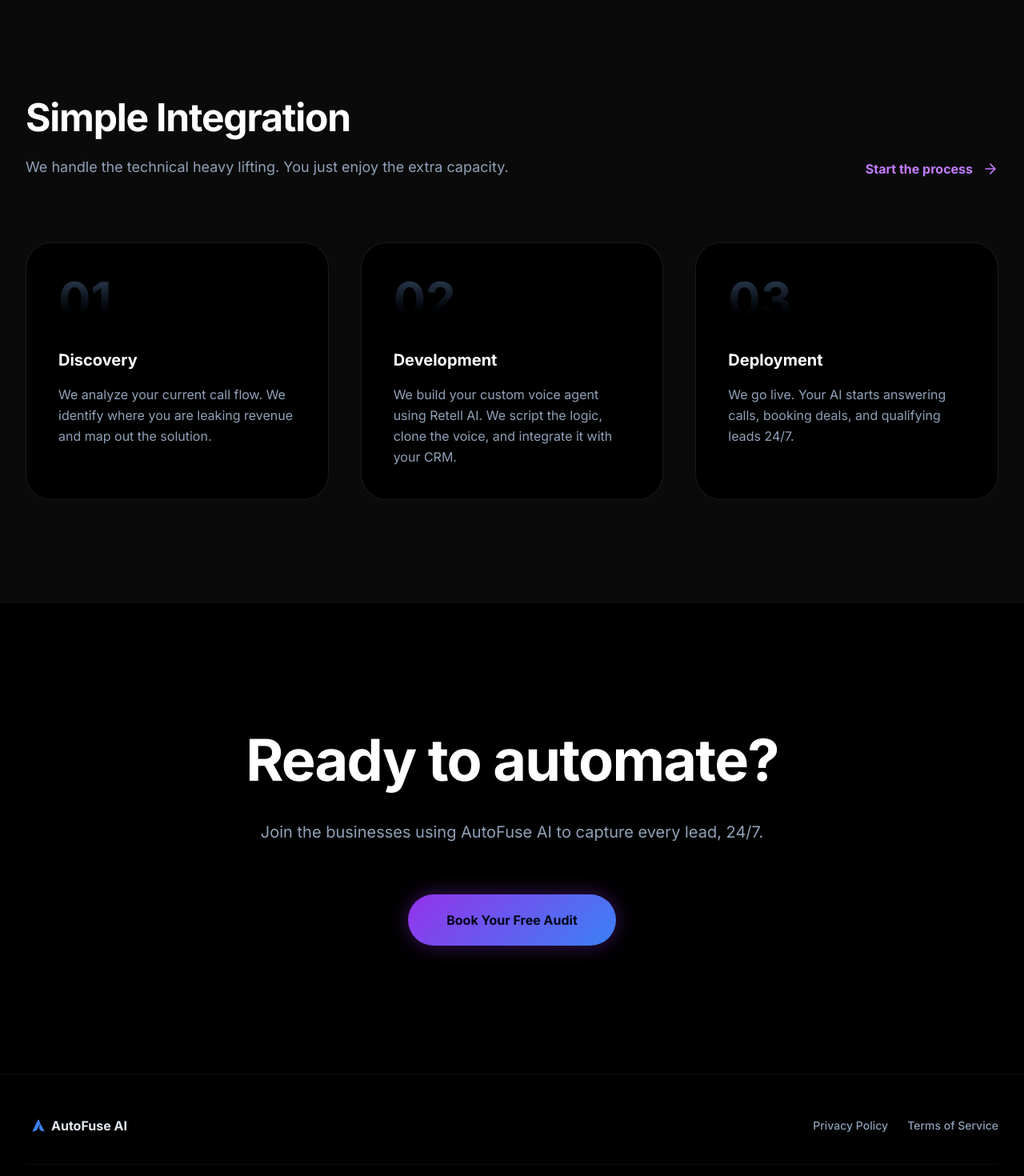
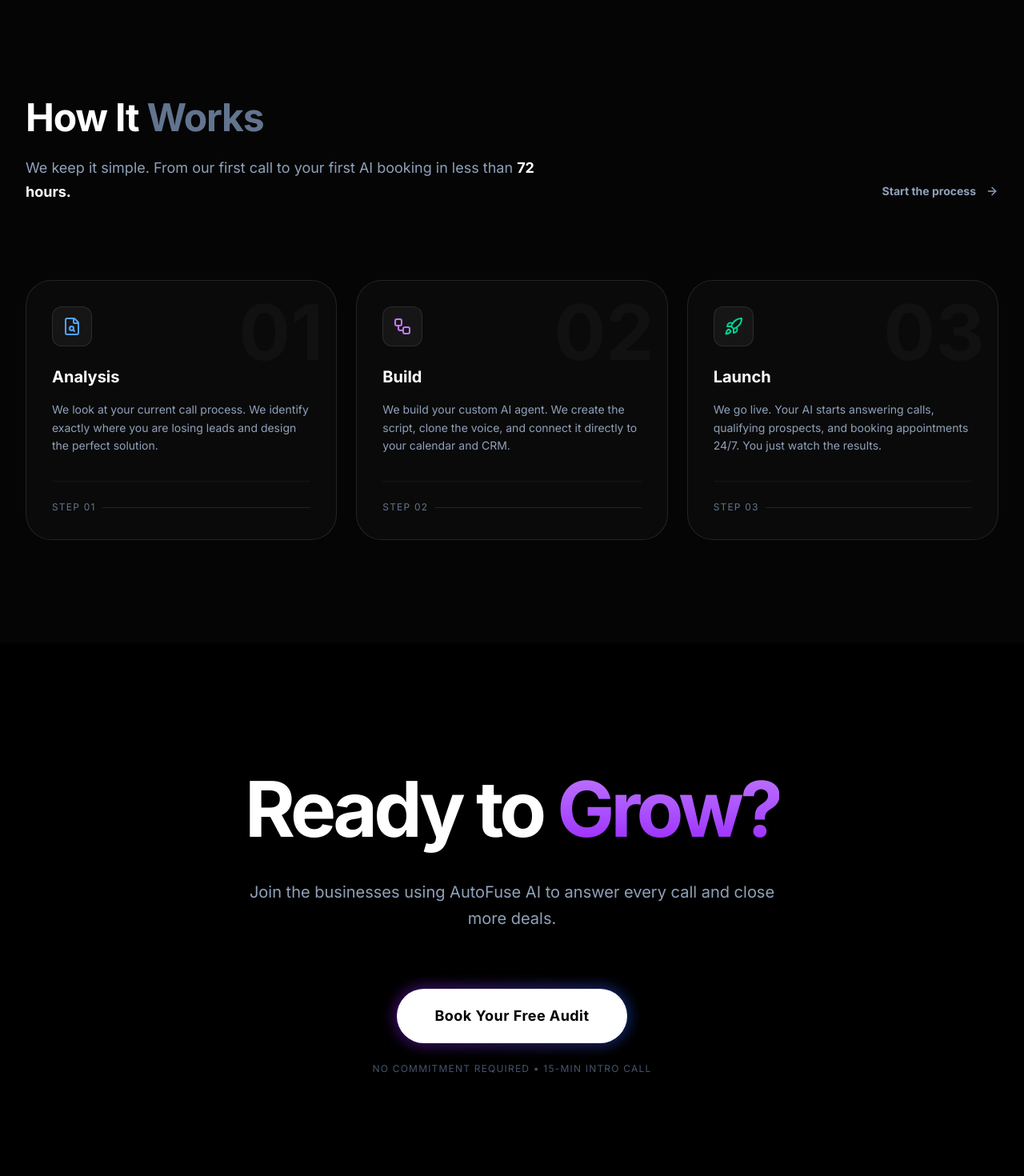
Before and after one commit to tahaissaoui-maker/autofuse-ai, a Next.js app: page / in a window 1280 px wide. Shown: the part 6860-8330 px from the top of the page at 80% size. Built offline with nearby package versions, Linux system fonts and the light colour scheme.

Commit message:
Update page.tsx

```diff
--- a/app/page.tsx
+++ b/app/page.tsx
@@ -13,6 +13,9 @@ import {
   ArrowRight,
   ArrowUpRight,
   TrendingUp,
+  FileSearch, // New
+  Workflow,   // New
+  Rocket,
   User,
   Users,     // New
   Clock,     // New
@@ -349,7 +352,7 @@ const MissedMoneySection: React.FC = () => {
   const annualRevenueLost = monthlyRevenueLost * 12;
 
   return (
-    <section id="calculator" className="relative py-24 md:py-32 bg-[#050505]">
+    <section id="calculator" className="relative py-12 md:py-32 bg-[#050505]">
       {/* Background Glow for danger vibe */}
       <div className="absolute top-1/2 left-1/2 -translate-x-1/2 -translate-y-1/2 w-[600px] h-[600px] bg-red-900/10 blur-[120px] rounded-full pointer-events-none" />
 
@@ -1148,58 +1151,81 @@ const ProcessSection: React.FC = () => {
   const steps = [
     {
       num: "01",
-      title: "Discovery",
-      desc: "We analyze your current call flow. We identify where you are leaking revenue and map out the solution.",
+      icon: <FileSearch className="w-6 h-6 text-blue-400" />,
+      title: "Analysis",
+      desc: "We look at your current call process. We identify exactly where you are losing leads and design the perfect solution.",
+      border: "hover:border-blue-500/50",
+      glow: "group-hover:shadow-blue-900/20"
     },
     {
       num: "02",
-      title: "Development",
-      desc: "We build your custom voice agent using Retell AI. We script the logic, clone the voice, and integrate it with your CRM.",
+      icon: <Workflow className="w-6 h-6 text-purple-400" />,
+      title: "Build",
+      desc: "We build your custom AI agent. We create the script, clone the voice, and connect it directly to your calendar and CRM.",
+      border: "hover:border-purple-500/50",
+      glow: "group-hover:shadow-purple-900/20"
     },
     {
       num: "03",
-      title: "Deployment",
-      desc: "We go live. Your AI starts answering calls, booking deals, and qualifying leads 24/7.",
+      icon: <Rocket className="w-6 h-6 text-emerald-400" />,
+      title: "Launch",
+      desc: "We go live. Your AI starts answering calls, qualifying prospects, and booking appointments 24/7. You just watch the results.",
+      border: "hover:border-emerald-500/50",
+      glow: "group-hover:shadow-emerald-900/20"
     },
   ];
 
   const calUrl = "https://cal.com/taha-issaoui-g9ve4z/discovery";
 
   return (
-    <section id="process" className="relative bg-[#0a0a0a] py-12 md:py-32">
-      <div className="mx-auto w-full max-w-[1400px] px-4 sm:px-6 lg:px-8">
+    <section id="process" className="relative bg-[#050505] py-24 md:py-32 overflow-hidden">
+      <div className="mx-auto w-full max-w-[1400px] px-4 sm:px-6 lg:px-8 relative z-10">
+
         <Reveal>
-            <div className="flex flex-col md:flex-row md:items-end justify-between mb-12 md:mb-20 gap-6 md:gap-8">
+          <div className="flex flex-col md:flex-row md:items-end justify-between mb-16 md:mb-24 gap-8">
             <div className="max-w-2xl">
-                    <h2 className="text-3xl md:text-5xl font-bold tracking-tight text-white mb-4 md:mb-6">
-                        Simple Integration
+              <h2 className="text-4xl md:text-5xl font-bold tracking-tight text-white mb-6">
+                How It <span className="text-slate-500">Works</span>
               </h2>
-                    <p className="text-slate-400 text-base md:text-lg">
-                        We handle the technical heavy lifting. You just enjoy the extra capacity.
+              <p className="text-slate-400 text-lg leading-relaxed">
+                We keep it simple. From our first call to your first AI booking in less than <span className="text-white font-bold">72 hours.</span>
               </p>
             </div>
             <a
                 href={calUrl}
                 target="_blank"
                 rel="noreferrer"
-                    className="group flex items-center gap-3 text-base font-bold text-purple-400 hover:text-purple-300 transition-colors"
+                className="hidden md:flex items-center gap-3 text-sm font-bold text-slate-400 hover:text-white transition-colors border-b border-transparent hover:border-white pb-1"
             >
-                    Start the process <ArrowRight className="h-5 w-5 transition-transform group-hover:translate-x-1" />
+                Start the process <ArrowRight className="h-4 w-4" />
             </a>
           </div>
         </Reveal>
 
-        <div className="grid gap-8 md:gap-10 md:grid-cols-3">
+        <div className="grid gap-6 md:grid-cols-3">
           {steps.map((step, i) => (
             <Reveal key={step.num} delay={i * 100}>
-                <div className="relative group h-full">
-                    <div className="absolute -inset-0.5 rounded-[24px] md:rounded-[32px] bg-gradient-to-r from-purple-500/20 to-blue-500/20 opacity-0 group-hover:opacity-100 transition duration-500 blur-lg" />
-                    <div className="relative flex flex-col h-full rounded-[24px] md:rounded-[32px] border border-white/10 bg-black p-8 md:p-10 hover:border-white/20 transition-colors">
-                        <div className="text-5xl md:text-6xl font-bold text-transparent bg-clip-text bg-gradient-to-b from-slate-700 to-black mb-6 md:mb-8">
+                <div className={`group relative h-full rounded-[2rem] border border-white/10 bg-[#0A0A0A] p-8 transition-all duration-500 hover:-translate-y-2 ${step.border} ${step.glow}`}>
+
+                    {/* Giant Number Background */}
+                    <div className="absolute right-4 top-4 text-8xl font-bold text-white/[0.03] select-none pointer-events-none group-hover:text-white/[0.05] transition-colors">
                         {step.num}
                     </div>
-                        <h3 className="text-lg md:text-xl font-bold text-white mb-3 md:mb-4">{step.title}</h3>
-                        <p className="text-sm md:text-base text-slate-400 leading-relaxed">{step.desc}</p>
+
+                    <div className="relative z-10 flex flex-col h-full">
+                        <div className="mb-6 p-3 w-fit rounded-xl bg-white/5 border border-white/10 backdrop-blur-sm">
+                            {step.icon}
+                        </div>
+
+                        <h3 className="text-xl font-bold text-white mb-4">{step.title}</h3>
+                        <p className="text-sm text-slate-400 leading-relaxed mb-8">
+                            {step.desc}
+                        </p>
+
+                        <div className="mt-auto pt-6 border-t border-white/5 flex items-center gap-2 text-xs font-mono text-slate-500 uppercase tracking-widest">
+                            <span>Step {step.num}</span>
+                            <div className="flex-1 h-px bg-white/10" />
+                        </div>
                     </div>
                 </div>
             </Reveal>
@@ -1214,27 +1240,37 @@ const FinalCTASection: React.FC = () => {
   const calUrl = "https://cal.com/taha-issaoui-g9ve4z/discovery";
 
   return (
-    <section className="relative overflow-hidden bg-black py-16 md:py-40 border-t border-white/5">
-        <div className="absolute inset-0 bg-[radial-gradient(circle_at_bottom,_var(--tw-gradient-stops))] from-purple-900/20 via-black to-black" />
+    <section className="relative overflow-hidden bg-black py-24 md:py-40">
 
-      <div className="relative mx-auto max-w-5xl px-4 text-center sm:px-6 lg:px-8">
+        {/* The "Warp Speed" Background */}
+        <div className="absolute inset-0 bg-[radial-gradient(circle_at_center,_var(--tw-gradient-stops))] from-purple-900/40 via-black to-black opacity-80" />
+        <div className="absolute inset-0 bg-[linear-gradient(to_right,#80808012_1px,transparent_1px),linear-gradient(to_bottom,#80808012_1px,transparent_1px)] bg-[size:24px_24px] pointer-events-none opacity-20" />
+
+      <div className="relative z-10 mx-auto max-w-4xl px-4 text-center sm:px-6 lg:px-8">
         <Reveal>
-          <div className="space-y-8 md:space-y-10">
-            <h2 className="text-3xl md:text-5xl lg:text-7xl font-bold tracking-tight text-white">
-              Ready to automate?
+          <div className="space-y-10">
+            <h2 className="text-5xl md:text-7xl lg:text-8xl font-bold tracking-tighter text-white">
+              Ready to <span className="text-transparent bg-clip-text bg-gradient-to-b from-purple-400 to-purple-600">Grow?</span>
             </h2>
-            <p className="mx-auto max-w-3xl text-base md:text-xl text-slate-400">
-              Join the businesses using AutoFuse AI to capture every lead, 24/7.
+            <p className="mx-auto max-w-2xl text-lg md:text-xl text-slate-400 leading-relaxed">
+              Join the businesses using AutoFuse AI to answer every call and close more deals.
             </p>
-            <div className="flex flex-col items-center gap-6 pt-6 sm:flex-row sm:justify-center">
+
+            <div className="flex flex-col items-center gap-6 pt-8">
               <a
                 href={calUrl}
                 target="_blank"
                 rel="noreferrer"
-                className="neon-button inline-flex h-14 md:h-16 w-full sm:w-auto min-w-[200px] md:min-w-[240px] items-center justify-center rounded-full px-8 md:px-12 text-sm md:text-base font-bold text-slate-950 transition-transform hover:scale-105"
+                className="relative group"
               >
+                <div className="absolute -inset-1 bg-gradient-to-r from-purple-600 to-blue-600 rounded-full blur opacity-40 group-hover:opacity-100 transition duration-200" />
+                <button className="relative px-12 py-5 bg-white text-black rounded-full text-lg font-bold tracking-wide transition-transform group-hover:scale-[1.02] active:scale-[0.98]">
                     Book Your Free Audit
+                </button>
               </a>
+              <p className="text-xs text-slate-600 uppercase tracking-widest">
+                  No commitment required • 15-Min Intro Call
+              </p>
             </div>
           </div>
         </Reveal>
```
Lines whose indentation alone changed are shown as unchanged.
